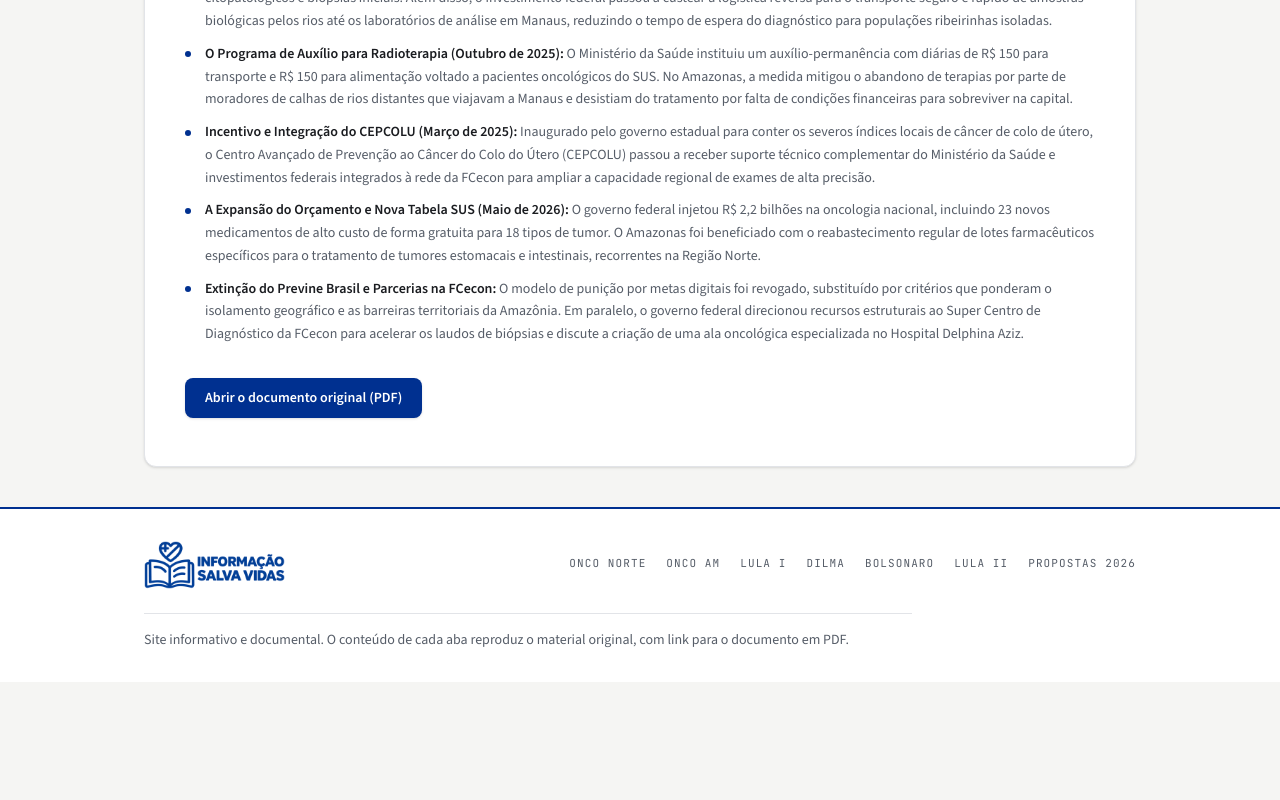
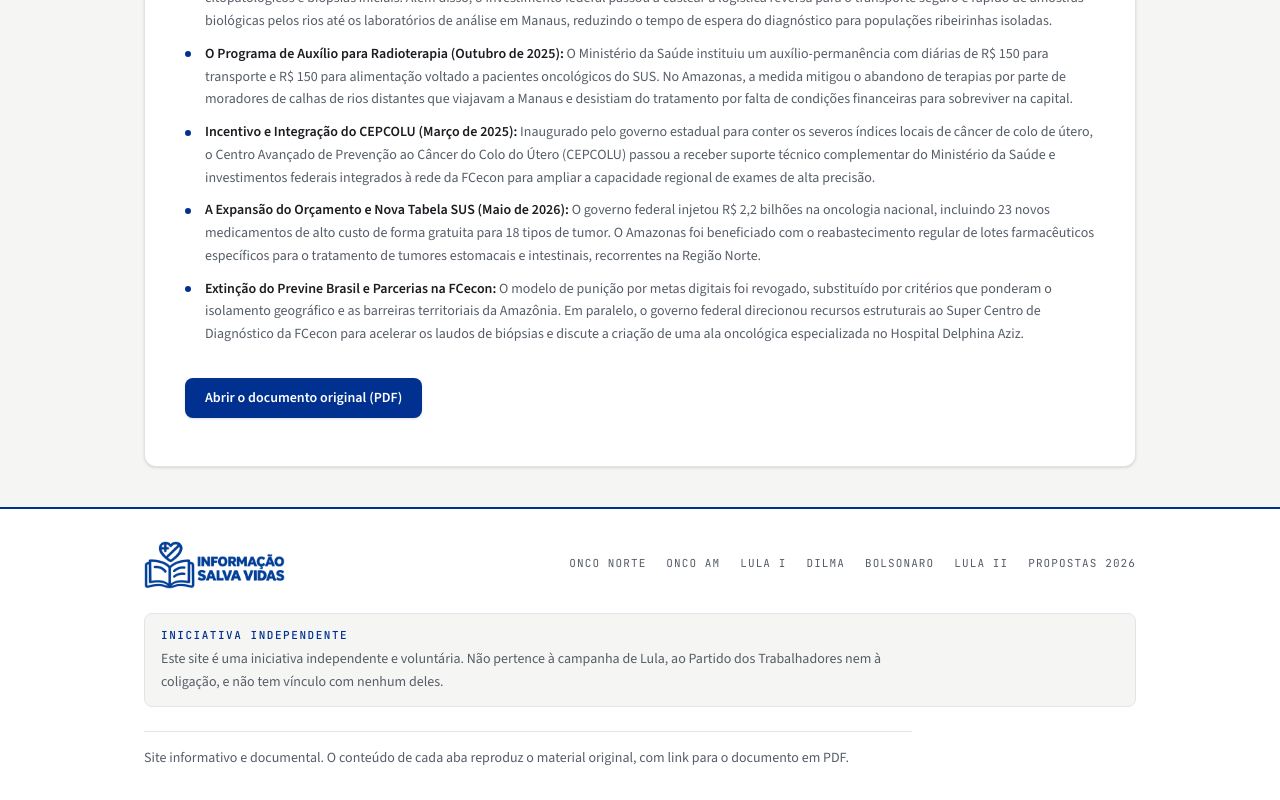
Before and after one commit to andrelobo/oncoinfo, a React (Vite) app: page /onco-norte in a window 1280 px wide. Shown: the part 1800-2600 px from the top of the page. Before the commit the page ends 2482 px from the top, so only its background shows below. Built offline with nearby package versions, Linux system fonts and the light colour scheme.

Commit message:
feat(footer): bloco de iniciativa independente/apartidaria com o texto da Erica

```diff
--- a/src/components/Footer.tsx
+++ b/src/components/Footer.tsx
@@ -30,6 +30,15 @@ export function Footer() {
           </nav>
         </div>
 
+        <div className="mt-6 rounded-lg border border-rule bg-canvas px-4 py-3">
+          <p className="label mb-1">Iniciativa independente</p>
+          <p className="max-w-3xl text-sm leading-relaxed text-muted">
+            Este site é uma iniciativa independente e voluntária. Não pertence à
+            campanha de Lula, ao Partido dos Trabalhadores nem à coligação, e
+            não tem vínculo com nenhum deles.
+          </p>
+        </div>
+
         <p className="mt-6 max-w-3xl border-t border-rule pt-4 text-sm text-muted">
           Site informativo e documental. O conteúdo de cada aba reproduz o
           material original, com link para o documento em PDF.
```
